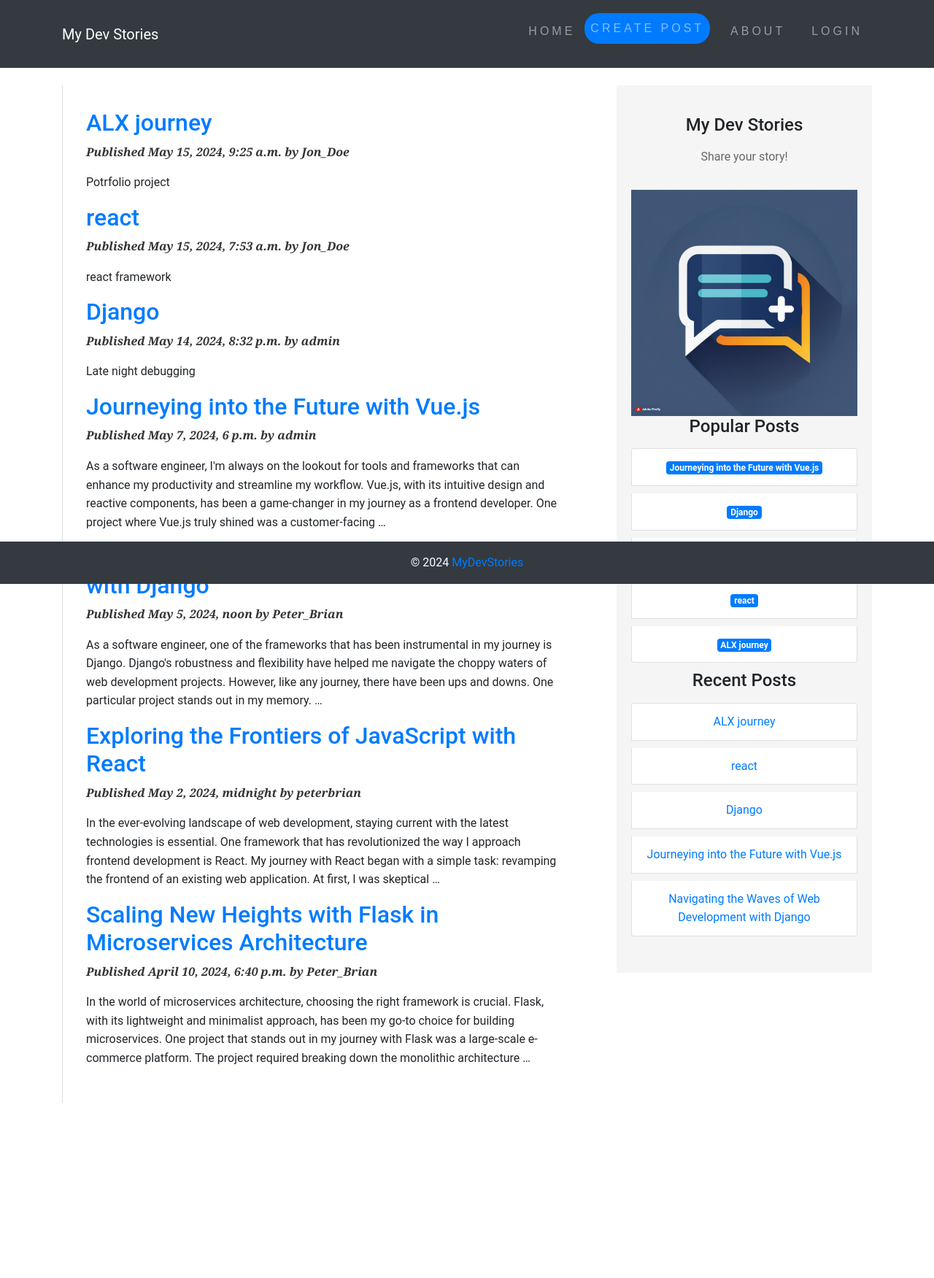
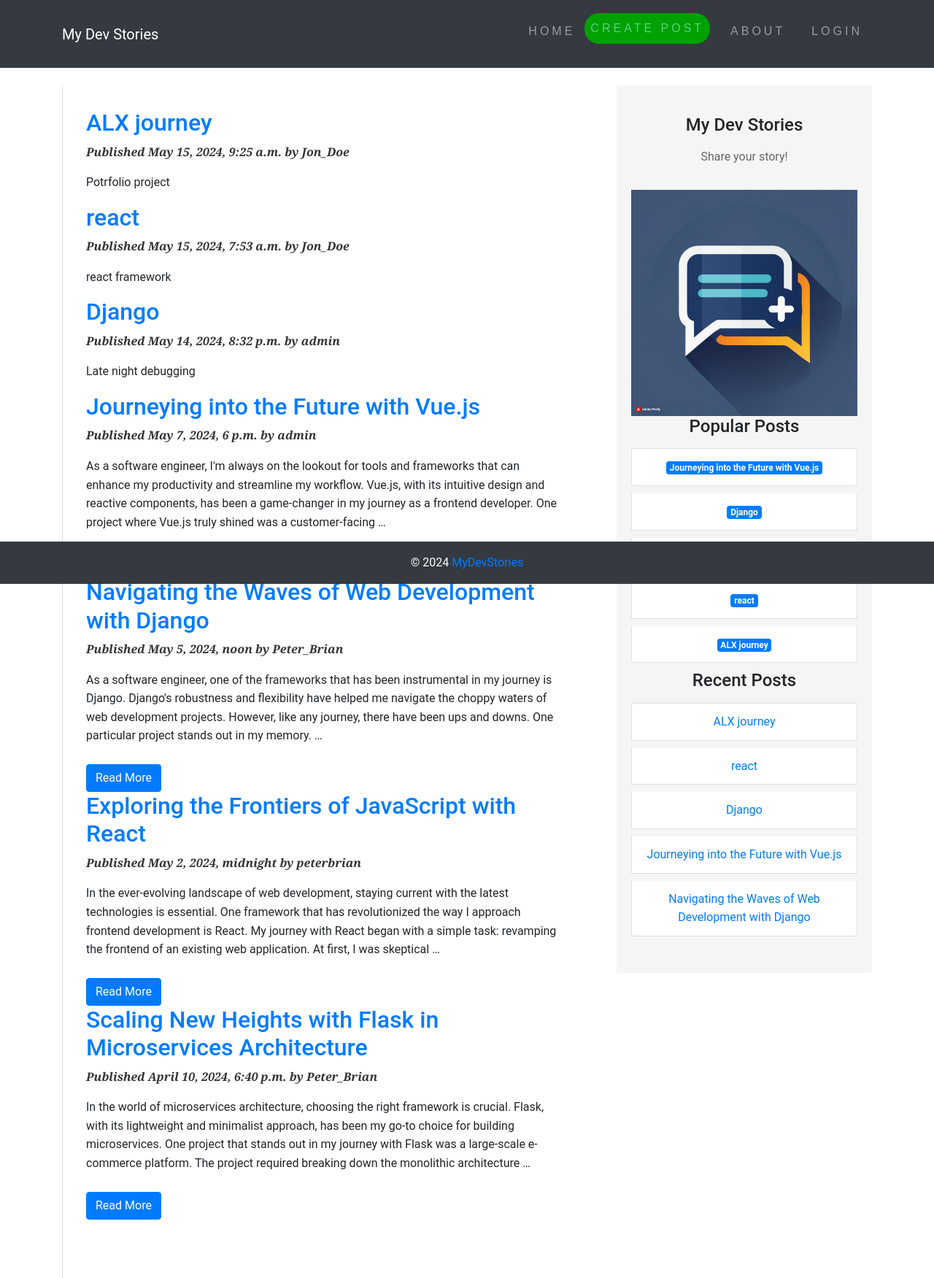
Before and after one commit to nicky-ops/dev-stories, a Django app: page / in a window 1280 px wide. Shown: the whole page at 73% size. Before the commit the page ends 1511 px from the top, so only its background shows below. Run offline with Django 4.2, Linux system fonts and the light colour scheme; data comes from the database, SQL or seed files in the repository; some libraries are stand-ins or nearby versions.

Commit message:
added the read more button on the post list view

```diff
--- a/blog/static/css/blog.css
+++ b/blog/static/css/blog.css
@@ -52,7 +52,7 @@ a:hover {
 }
 
 .nav-link:nth-child(1) {
-  /* Uncomment if needed: filter: hue-rotate(270deg); */
+  filter: hue-rotate(270deg);
 }
 
 .nav-link:nth-child(2) {
@@ -100,8 +100,40 @@ a:hover {
   border-left: 1px solid #ddd;
   padding: 2rem;
   margin-right: 20px;
+  padding-bottom: 80px;
 }
 
+.btn {
+  display: inline-block;
+  font-weight: 400;
+  color: #212529;
+  text-align: center;
+  vertical-align: middle;
+  cursor: pointer;
+  background-color: transparent;
+  border: 1px solid transparent;
+  padding: 0.375rem 0.75rem;
+  font-size: 1rem;
+  line-height: 1.5;
+  border-radius: 0.25rem;
+  transition: color 0.15s ease-in-out, background-color 0.15s ease-in-out, border-color 0.15s ease-in-out, box-shadow 0.15s ease-in-out;
+}
+
+.btn-primary {
+  color: #fff;
+  background-color: #007bff;
+  border-color: #007bff;
+}
+
+.btn-primary:hover {
+  color: #fff;
+  background-color: #0056b3;
+  border-color: #004d99;
+}
+
+.read-more {
+  margin-top: 10px;
+}
 #sidebar {
   background-color: #f5f5f5;
   padding: 40px 20px;
--- a/blog/templates/blog/post/list.html
+++ b/blog/templates/blog/post/list.html
@@ -12,6 +12,11 @@
         <p class="date">
             Published {{ post.publish }} by {{ post.author }}
         </p>
-        {{ post.body|truncatewords:50|linebreaks }}
+        {% if post.body|length > 150 %}
+            {{ post.body|truncatewords:50|linebreaks }}
+            <a href="{% url "blog:post_detail" post.id %}" class="btn btn-primary read-more">Read More</a>
+        {% else %}
+            {{ post.body|linebreaks }}
+        {% endif %}
     {% endfor %}
 {% endblock %}
```
